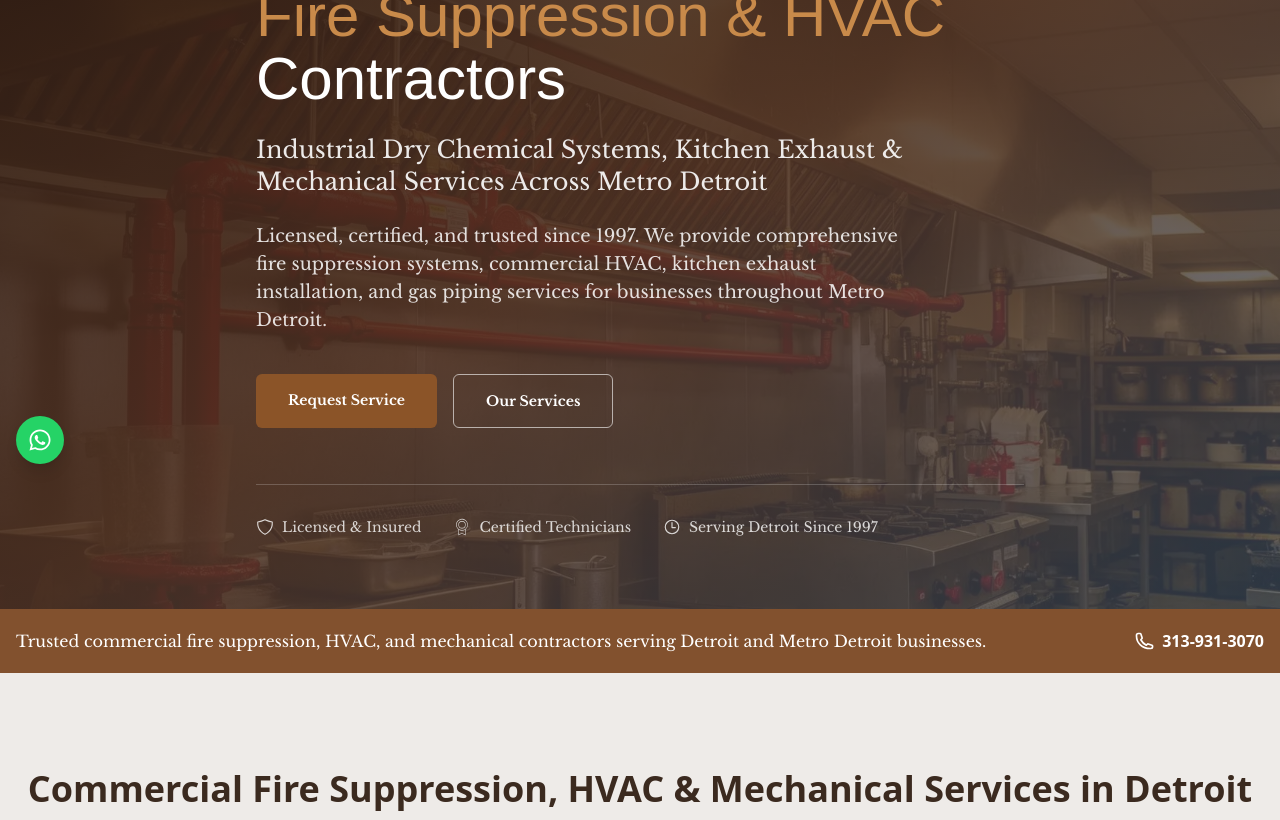
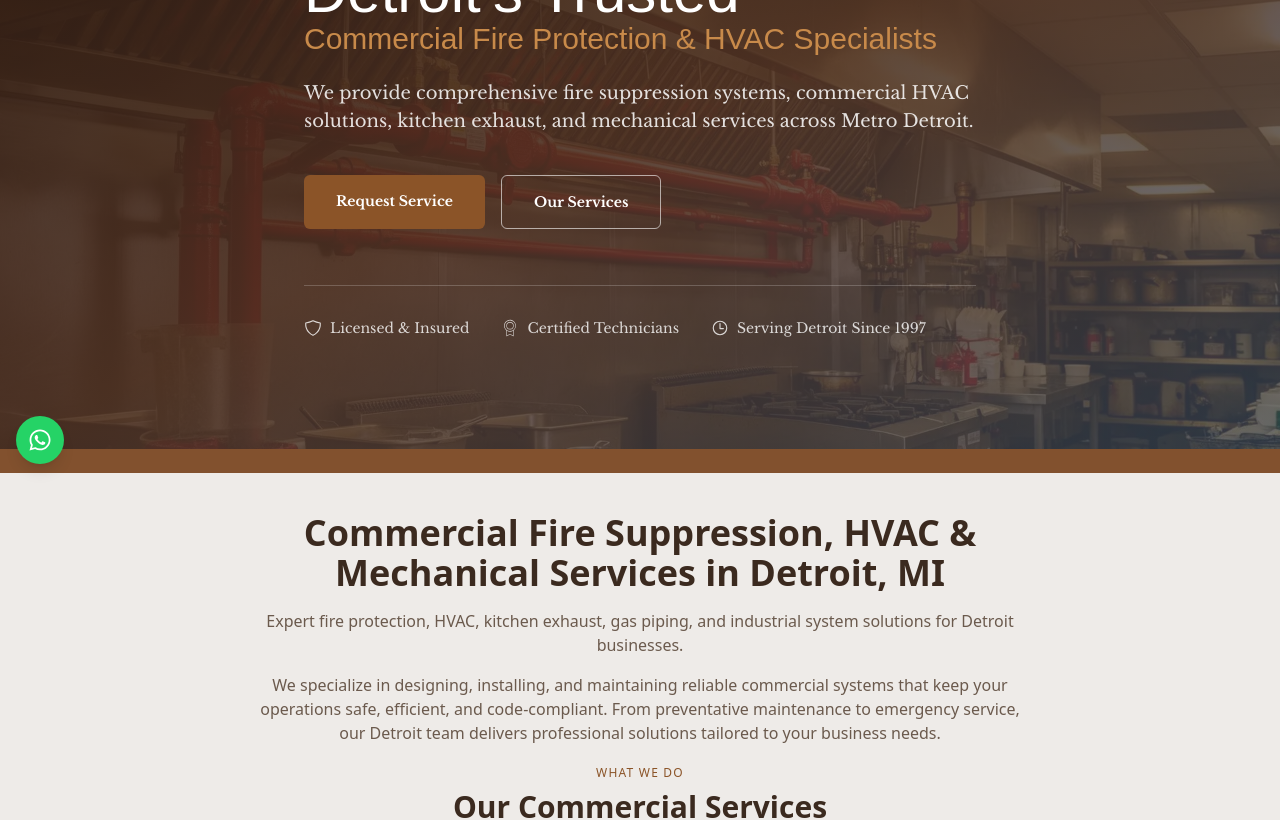
Before and after one commit to compumaxhosting/desert-in-alaska, a Next.js app: page / in a window 1280 px wide. Shown: the part 320-1140 px from the top of the page. Built offline with nearby package versions, Linux system fonts and the light colour scheme.

Commit message:
waseem sir

```diff
--- /dev/null
+++ b/global.d.ts
@@ -0,0 +1,3 @@
+declare module "*.css";
+declare module "swiper/css";
+declare module "swiper/css/*";
--- a/next.config.ts
+++ b/next.config.ts
@@ -1,8 +1,17 @@
 import type { NextConfig } from "next";
 
 const nextConfig: NextConfig = {
-  /* config options here */
   reactCompiler: true,
+
+  async redirects() {
+    return [
+      {
+        source: "/commercial-hvac-services-detroit-mi.php",
+        destination: "/",
+        permanent: true, // ✅ 301 redirect (SEO safe)
+      },
+    ];
+  },
 };
 
 export default nextConfig;
--- a/src/components/AboutUs.tsx
+++ b/src/components/AboutUs.tsx
@@ -9,7 +9,7 @@ export default function AboutUs() {
   const { ref, isVisible } = useInView(0.3);
 
   return (
-    <section className="bg-[#faf8f5] py-14 md:py-16">
+    <section className="bg-[#faf8f5] py-2 md:py-2">
       <div ref={ref} className="h-1 w-full" />
 
       <div className="mx-auto max-w-7xl px-3 grid gap-20 lg:grid-cols-2 items-center">
--- a/src/components/ContactBar.tsx
+++ b/src/components/ContactBar.tsx
@@ -1,40 +1,8 @@
 export default function ContactBar() {
   return (
     <div className="w-full bg-[#82512e] text-white">
-      <div
-        className="
-        max-w-7xl mx-auto px-4 py-5
-        flex flex-col gap-2
-        md:flex-row md:items-center md:justify-between
-        text-sm md:text-base
-      "
-      >
-        {/* Left Text */}
-        <p className="font-light font-serif text-center md:text-left">
-          Trusted commercial fire suppression, HVAC, and mechanical contractors
-          serving Detroit and Metro Detroit businesses.
-        </p>
+      <div className="max-w-7xl mx-auto px-4 py-3 flex justify-center items-center">
 
-        {/* Right Phone */}
-        <a
-          href="tel:13139313070"
-          className="flex items-center justify-center gap-2 font-semibold md:justify-end"
-        >
-          <svg
-            className="h-5 w-5"
-            fill="none"
-            stroke="currentColor"
-            strokeWidth="2"
-            viewBox="0 0 24 24"
-          >
-            <path
-              strokeLinecap="round"
-              strokeLinejoin="round"
-              d="M3 5a2 2 0 012-2h2.28a1 1 0 01.95.68l1.5 4.49a1 1 0 01-.27 1.05l-1.27 1.27a16 16 0 006.59 6.59l1.27-1.27a1 1 0 011.05-.27l4.49 1.5a1 1 0 01.68.95V19a2 2 0 01-2 2h-1C9.72 21 3 14.28 3 6V5z"
-            />
-          </svg>
-          <span>313-931-3070</span>
-        </a>
       </div>
     </div>
   );
--- a/src/components/Footer.tsx
+++ b/src/components/Footer.tsx
@@ -242,15 +242,8 @@ export default function Footer() {
 
         {/* BOTTOM BAR */}
         <div className="border-t border-white/10 font-serif">
-          <div className="mx-auto max-w-7xl px-6 py-6 flex flex-col gap-4 md:flex-row md:items-center md:justify-between text-sm text-[#d8c2b1]">
-            <p>
-              © 2026 Desert In Alaska Corp – Commercial Fire Suppression & HVAC
-              Contractors in Detroit, MI. All rights reserved.
-            </p>
-
-            <Link href="/" className="hover:text-white transition">
-              www.desertinalaska.com
-            </Link>
+          <div className="mx-auto max-w-7xl px-6 py-6 flex items-center justify-center text-sm text-[#d8c2b1] text-center">
+            <p>© 2026 Desert In Alaska Corp – All rights reserved.</p>
           </div>
         </div>
       </footer>
--- a/src/components/Gallery.tsx
+++ b/src/components/Gallery.tsx
@@ -47,7 +47,7 @@ export default function Gallery() {
   const { ref, isVisible } = useInView(0.15);
 
   return (
-    <section className="bg-[#faf8f5] pt-12">
+    <section className="bg-[#faf8f5] pt-8">
       <div className="mx-auto max-w-7xl px-6">
         {/* SECTION HEADER */}
         <div className="mb-20 text-center">
@@ -57,7 +57,8 @@ export default function Gallery() {
 
           {/* ✅ SEO-Optimized H2 */}
           <h2 className="mt-4 text-4xl md:text-5xl leading-[1.01] text-[#3b2a1f]">
-            Commercial Fire Suppression & HVAC Projects in Metro{" "}
+            Commercial Fire Suppression & <br />
+            HVAC in Metro{" "}
             <a
               href="https://www.wikidata.org/wiki/Q12439"
               target="_blank"
@@ -68,11 +69,12 @@ export default function Gallery() {
             </a>
           </h2>
 
-          <p className="pt-4 text-sm text-[#8b5428] font-serif max-w-2xl mx-auto">
-            Explore our recent commercial and industrial fire suppression, HVAC,
-            mechanical, and gas piping installations completed for restaurants,
-            warehouses, and manufacturing facilities throughout Detroit and
-            surrounding areas.
+          <p className="pt-4 text-sm text-[#6b5a4d] font-serif max-w-3xl mx-auto">
+            We provide expert commercial and industrial fire suppression, HVAC,
+            mechanical, and gas piping solutions for restaurants, warehouses,
+            and manufacturing facilities throughout Detroit and surrounding
+            areas. Reliable, built to keep your business safe and running
+            efficiently
           </p>
         </div>
 
--- a/src/components/Header.tsx
+++ b/src/components/Header.tsx
@@ -27,23 +27,23 @@ const navLinks = [
 // ✅ SERVICES DROPDOWN LINKS
 const serviceLinks = [
   {
-    name: "Commercial Fire Suppression Systems",
+    name: "Fire Suppression",
     href: "/services/commercial-fire-suppression-detroit",
   },
   {
-    name: "Commercial HVAC Installation & Repair",
+    name: " HVAC Installation & Repair",
     href: "/services/commercial-hvac-detroit",
   },
   {
-    name: "Kitchen Exhaust Hood Systems",
+    name: "Kitchen Exhaust",
     href: "/services/kitchen-exhaust-systems-detroit",
   },
   {
-    name: "Commercial Gas Piping Installation",
+    name: "Gas Piping ",
     href: "/services/gas-piping-detroit",
   },
   {
-    name: "Industrial Dry Chemical Systems",
+    name: " Dry Chemical Systems",
     href: "/services/industrial-dry-chemical-fire-suppression-detroit",
   },
 ];
--- a/src/components/Hero.tsx
+++ b/src/components/Hero.tsx
@@ -58,24 +58,16 @@ export default function Hero() {
 
             {/* ✅ H1 visible immediately (no delay) */}
             <h1 className="text-4xl font-medium font-sans-400 leading-[1.05] sm:text-3xl md:text-5xl lg:text-6xl">
-              Detroit Commercial <br />
-              <span className="text-[#c88a4a]">Fire Suppression & HVAC</span>
-              <br />
-              Contractors
+              Detroit’s Trusted
             </h1>
-
-            {/* H2 */}
-            <h2 className="mt-6 text-xl sm:text-2xl font-serif text-white/90">
-              Industrial Dry Chemical Systems, Kitchen Exhaust & Mechanical
-              Services Across Metro Detroit
-            </h2>
-
+            <p className="text-4xl font-medium font-sans-400 leading-[1.05] sm:text-2xl md:text-3xl lg:text-3xl text-[#c88a4a]">
+              Commercial Fire Protection & HVAC Specialists
+            </p>
             {/* Description */}
             <p className="mt-6 max-w-2xl text-base text-white/85 sm:text-lg font-serif">
-              Licensed, certified, and trusted since 1997. We provide
-              comprehensive fire suppression systems, commercial HVAC, kitchen
-              exhaust installation, and gas piping services for businesses
-              throughout Metro Detroit.
+              We provide comprehensive fire suppression systems, commercial HVAC
+              solutions, kitchen exhaust, and mechanical services across Metro
+              Detroit.
             </p>
 
             {/* Buttons */}
--- a/src/components/Reviews.tsx
+++ b/src/components/Reviews.tsx
@@ -68,7 +68,7 @@ export default function Reviews() {
             Client Reviews
           </p>
 
-          <h2 className="mt-4 text-4xl md:text-5xl text-[#432719]">
+          <h2 className="mt-4 text-3xl md:text-3xl text-[#432719]">
             CUSTOMER <span className="text-[#86522d]">REVIEWS</span>
           </h2>
         </div>
--- a/src/components/Services.tsx
+++ b/src/components/Services.tsx
@@ -79,17 +79,25 @@ export default function Services() {
   const { ref, isVisible } = useInView(0.3);
 
   return (
-    <section className="bg-[#eeebe8] py-24">
+    <section className="bg-[#eeebe8] py-10">
       <div className="mx-auto max-w-7xl px-6">
         {/* ✅ H1 (BIG SEO BOOST) */}
-        <div className="text-center mb-10">
+        <div className="text-center mb-5">
           <h1 className="text-3xl sm:text-4xl font-semibold text-[#3b2a1f]">
-            Commercial Fire Suppression, HVAC & Mechanical Services in Detroit
+            Commercial Fire Suppression, HVAC &
+            <br /> Mechanical Services in Detroit, MI
           </h1>
 
-          <p className="mt-4 text-[#6b5a4d] max-w-2xl mx-auto">
-            Complete fire protection, HVAC, kitchen exhaust, gas piping, and
-            industrial systems for Detroit businesses.
+          <p className="mt-4 text-[#6b5a4d] max-w-3xl mx-auto">
+            Expert fire protection, HVAC, kitchen exhaust, gas piping, and
+            industrial system solutions for Detroit businesses.
+          </p>
+          <p className="mt-4 text-[#6b5a4d] max-w-3xl mx-auto">
+            We specialize in designing, installing, and maintaining reliable
+            commercial systems that keep your operations safe, efficient, and
+            code-compliant. From preventative maintenance to emergency service,
+            our Detroit team delivers professional solutions tailored to your
+            business needs.
           </p>
         </div>
 
@@ -104,14 +112,14 @@ export default function Services() {
             What We Do
           </p>
 
-          <h2 className="mt-3 text-4xl md:text-5xl text-[#3b2a1f]">
+          <h2 className="mt-2 text-2xl md:text-3xl text-[#3b2a1f] font-semibold">
             Our Commercial Services
           </h2>
         </div>
 
         {/* FEATURED SERVICE */}
         <div
-          className={`mt-16 overflow-hidden rounded-2xl relative transition-all duration-700
+          className={`mt-7 overflow-hidden rounded-2xl relative transition-all duration-700
             ${isVisible ? "opacity-100 translate-y-0" : "opacity-0 translate-y-8"}
           `}
         >
```
